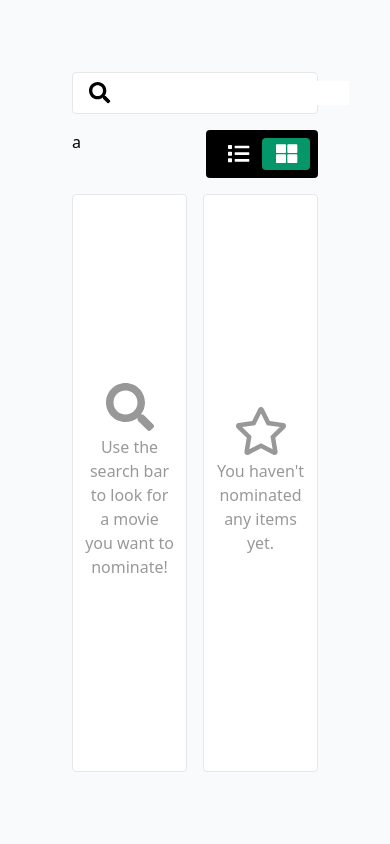
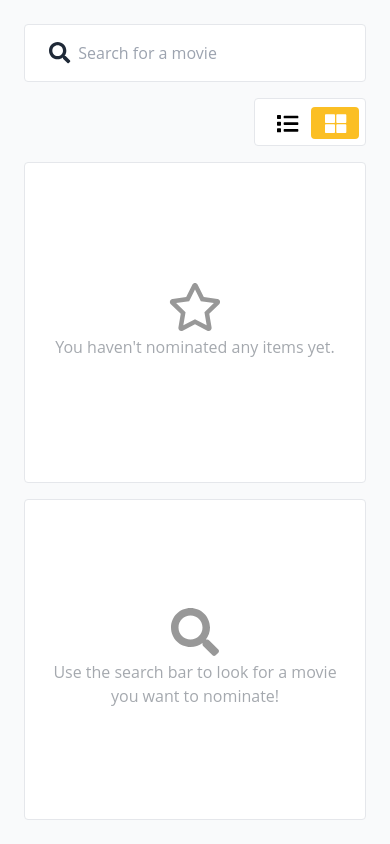
Before and after one commit to charyung/shopify-summer-2021, a React (Create React App) app: page / in a window 390 px wide. Built offline with nearby package versions, Linux system fonts and the light colour scheme.

Commit message:
Rename file; Add responsiveness; etc

```diff
--- a/src/App.css
+++ b/src/App.css
@@ -2,10 +2,21 @@
 @tailwind components;
 @tailwind utilities;
 
+@import url('https://fonts.googleapis.com/css2?family=Open+Sans:wght@400;700&display=swap');
+
+html {
+    @apply text-gray-800;
+    font-family: 'Open Sans', sans-serif;
+}
+
 .component {
-    @apply m-2 p-2 rounded bg-white border-gray-200 border border-solid;
+    @apply m-2 p-4 rounded bg-white border-gray-200 border border-solid;
 }
 
 .blankComponentText {
     @apply flex flex-col items-center justify-center h-full opacity-40 text-center;
 }
+
+h3 {
+    @apply font-bold text-xl p-2;
+}
--- a/src/App.js
+++ b/src/App.js
@@ -1,6 +1,6 @@
 import React, { useState } from 'react';
 
-import SearchResultItem from './components/SearchResultItem';
+import MovieListing from './components/MovieListing';
 import SearchBar from './components/SearchBar';
 import ViewSwitch from './components/ViewSwitch'
 
@@ -11,9 +11,10 @@ import { faSearch } from '@fortawesome/free-solid-svg-icons';
 import './App.css';
 
 function App() {
+    const [searchStr, setSearchStr] = useState(null)
     const [searchRes, setSearchRes] = useState(null);
     const [nomItems, setNomItems] = useState(new Map());
-    const [view, setView] = useState(false); // list = false, grid = true
+    const [isGrid, setView] = useState(true); // list = false, grid = true
 
     const toggleMovieNomination = (id, data) => {
         setNomItems(prevState => {
@@ -28,18 +29,16 @@ function App() {
     }
 
     return (
-        <div className="p-16 h-screen flex flex-col bg-gray-50">
-            <SearchBar setSearchRes={setSearchRes} />
+        <div className="p-4 lg:p-20 h-screen flex flex-col bg-gray-50">
+            <SearchBar setSearchRes={setSearchRes} setSearchStr={setSearchStr} />
 
-            <div className="flex m-2">
-                <div className="flex-1">a</div>
-                <ViewSwitch view={view} setView={setView} />
+            <div className="flex align-middle">
+                <div className={`flex-1 bg-yellow-300 m-2 p-3 rounded align-middle ${nomItems.size < 5 && "invisible"}`}>Thank you for voting!</div>
+                <ViewSwitch isGrid={isGrid} setView={setView} />
             </div>
 
-            <div className="flex flex-1">
-                <div
-                    className="component flex-1"
-                >
+            <div className="flex flex-1 flex-col-reverse sm:flex-row">
+                <div className="component flex-1">
                     {!searchRes &&
                         <div className="blankComponentText">
                             <FontAwesomeIcon icon={faSearch} size="3x" className="text-black"/>
@@ -52,24 +51,34 @@ function App() {
                             <div>There are no search results.</div>
                         </div>
                         :
-                        searchRes.map(res => (
-                            <SearchResultItem data={res} key={res.imdbID} onClick={toggleMovieNomination} disabled={nomItems.size >= 5 || nomItems.has(res.imdbID)} nominated={nomItems.has(res.imdbID)} />
-                        ))
+                        <>
+                            <h3>Search results for: "{searchStr}"</h3>
+                            <div className={`flex-1 grid ${isGrid ? "md:grid-cols-2 xl:grid-cols-3" : "grid-cols-1"} transition-all`}>
+                                {searchRes.map(res => (
+                                    <MovieListing data={res} key={res.imdbID} onClick={toggleMovieNomination} disabled={nomItems.size >= 5 || nomItems.has(res.imdbID)} nominated={nomItems.has(res.imdbID)} isGrid={isGrid} />
+                                ))}
+                            </div>
+                        </>
                     )}
                 </div>
 
-                <div
-                    className="component flex-1"
-                >
+                <div className="component flex-1">
                     {nomItems.size === 0 ?
                         <div className="blankComponentText">
                             <FontAwesomeIcon icon={faStar} size="3x" className="text-black"/>
                             <div className="m-1">You haven't nominated any items yet.</div>
                         </div>
                         :
-                        Array.from(nomItems.values()).map(res => (
-                            <SearchResultItem data={res} key={res.imdbID} onClick={toggleMovieNomination} nominated={true} disabled={false} />
-                        ))
+                        <>
+                            <h3>Nominations</h3>
+                            <div className={`grid ${isGrid ? "md:grid-cols-2 xl:grid-cols-3" : "grid-cols-1"} transition-all`}>
+                                {Array.from(nomItems.values()).map(res => (
+                                    <MovieListing data={res} key={res.imdbID} onClick={toggleMovieNomination} nominated={true} disabled={false} isGrid={isGrid} />
+                                ))}
+                            </div>
+                        </>
+
+
                     }
                 </div>
             </div>
--- /dev/null
+++ b/src/components/MovieListing.css
@@ -0,0 +1,15 @@
+.movieItem {
+    @apply grid items-center gap-1;
+    grid-template-rows: 1fr min-content;
+    grid-template-columns: 1fr min-content;
+
+    & img {
+        @apply col-start-1 col-end-3;
+    }
+
+    @apply bg-gray-200 border border-gray-300;
+
+    &.nominated {
+        @apply bg-yellow-100 border-yellow-200;
+    }
+}
--- /dev/null
+++ b/src/components/MovieListing.js
@@ -0,0 +1,20 @@
+import React from 'react';
+import { FontAwesomeIcon } from '@fortawesome/react-fontawesome';
+import { faStar } from '@fortawesome/free-solid-svg-icons';
+
+import './MovieListing.css';
+
+function MovieListing(props) {
+    return(
+        <button onClick={() => { props.onClick(props.data.imdbID, props.data) }} disabled={props.disabled} className={`movieItem m-2 p-4 rounded text-left ${props.disabled ? "cursor-default" : "hover:opacity-60"} ${props.nominated && "nominated"}`}>
+            {props.isGrid && <img className="object-contain" alt={props.data.Title} src={props.data.Poster} />}
+            <span className="flex-1">{props.data.Title} ({props.data.Year})</span>
+            <FontAwesomeIcon
+                icon={faStar}
+                size="lg"
+                className={`${props.nominated ? "text-yellow-400" : "text-gray-500"} ${props.disabled && "opacity-50"} break-words`}/>
+        </button>
+    )
+}
+
+export default MovieListing;
--- a/src/components/SearchBar.js
+++ b/src/components/SearchBar.js
@@ -8,6 +8,8 @@ function SearchBar(props) {
     let typingTimer = null;
 
     const search = (str) => {
+        props.setSearchStr(str);
+
         axios.get(`http://www.omdbapi.com/?apikey=${process.env.REACT_APP_OMDB_API_KEY}&s=${str}&type=movie`)
             .then((res) => props.setSearchRes(uniqBy(res.data.Search, "imdbID")));
     }
@@ -17,6 +19,7 @@ function SearchBar(props) {
             <FontAwesomeIcon icon={faSearch} size="lg" className="mx-2"/>
             <input
                 className="flex-1"
+                placeholder="Search for a movie"
                 onChange={(e) => {
                     const searchString = e.target.value;
 
--- a/src/components/SearchResultItem.js
+++ /dev/null
@@ -1,19 +0,0 @@
-import React from 'react';
-import { FontAwesomeIcon } from '@fortawesome/react-fontawesome';
-import { faStar } from '@fortawesome/free-solid-svg-icons';
-
-function SearchResultItem(props) {
-    return(
-        <div className="flex m-2 p-4 bg-gray-200 rounded hover:bg-gray-400 active:bg-gray-500">
-            <span className="flex-1">{props.data.Title} ({props.data.Year})</span>
-            <button onClick={() => { props.onClick(props.data.imdbID, props.data) }} disabled={props.disabled}>
-                <FontAwesomeIcon
-                    icon={faStar}
-                    size="lg"
-                    className={`${props.nominated ? "text-yellow-400" : "text-gray-500"} ${props.disabled && "opacity-50"}`}/>
-            </button>
-        </div>
-    )
-}
-
-export default SearchResultItem;
--- a/src/components/ViewSwitch.css
+++ b/src/components/ViewSwitch.css
@@ -16,7 +16,7 @@
     }
 
     & .switchIcon {
-        top: 0.8rem;
+        top: 0.85rem;
 
         &.listView {
             left: 1.35rem;
--- a/src/components/ViewSwitch.js
+++ b/src/components/ViewSwitch.js
@@ -2,22 +2,22 @@ import React from 'react';
 import { FontAwesomeIcon } from '@fortawesome/react-fontawesome';
 import { faList, faThLarge } from '@fortawesome/free-solid-svg-icons';
 
-import './ViewSwitch.css'
+import './ViewSwitch.css';
 
 function ViewSwitch(props) {
     return (
         <div className="switch">
             <input type="checkbox" id="viewSwitch" className="hidden" onChange={(e) => props.setView(e.target.checked)}/>
-            <label htmlFor="viewSwitch" className="viewSwitch rounded block bg-black relative">
-                <div className={`switchBlock rounded absolute bg-green-600 top-2 z-10 transition-all ${props.view ? "listView" : "gridView"}`}></div>
+            <label htmlFor="viewSwitch" className="component viewSwitch rounded block relative cursor-pointer">
+                <div className={`switchBlock rounded absolute bg-yellow-400 top-2 z-10 transition-all ${props.isGrid ? "gridView" : "listView"}`}></div>
+                <FontAwesomeIcon
+                    icon={faThLarge}
+                    size="lg"
+                    className={`absolute z-20 transition-colors switchIcon gridView ${props.isGrid ? "text-white" : "text-black"}`}/>
                 <FontAwesomeIcon
                     icon={faList}
                     size="lg"
-                    className={`absolute text-white z-20 switchIcon listView`}/>
-                <FontAwesomeIcon
-                    icon={faThLarge}
-                    size="lg"
-                    className={`absolute text-white z-20 switchIcon gridView`}/>
+                    className={`absolute z-20 transition-colors switchIcon listView ${props.isGrid ? "text-black" : "text-white"}`}/>
             </label>
         </div>
     )
```
Also changed, not shown: src/components/NominationItem.js (added), 1 other file (tests, documents, lock files or other folders).
